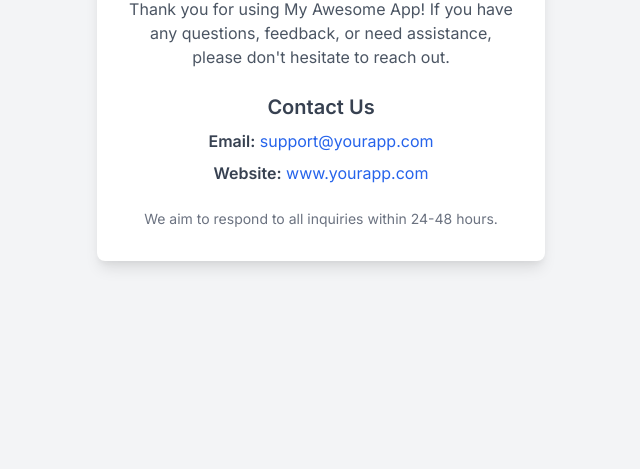
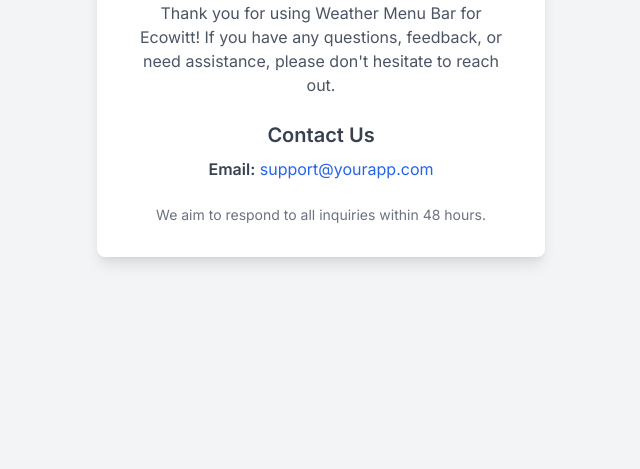
Before and after one commit to cnetterville/pws-mac-menubar, a plain HTML site: page index.html in a window 1280 px wide. Shown: the part 331-800 px from the top of the page, without its empty margins (319-959 px from the left). Drawn offline with nearby package versions, Linux system fonts and the light colour scheme.

Commit message:
Update index.html

```diff
--- a/index.html
+++ b/index.html
@@ -16,16 +16,13 @@
     <div class="bg-white p-8 rounded-lg shadow-lg max-w-md w-full text-center">
         <h1 class="text-3xl font-bold text-gray-800 mb-4">Support for My Awesome App</h1>
         <p class="text-gray-600 mb-6">
-            Thank you for using My Awesome App! If you have any questions, feedback, or need assistance, please don't hesitate to reach out.
+            Thank you for using Weather Menu Bar for Ecowitt! If you have any questions, feedback, or need assistance, please don't hesitate to reach out.
         </p>
 
         <div class="mb-6">
             <h2 class="text-xl font-semibold text-gray-700 mb-2">Contact Us</h2>
             <p class="text-gray-700">
-                <strong>Email:</strong> <a href="mailto:support@yourapp.com" class="text-blue-600 hover:underline">support@yourapp.com</a>
-            </p>
-            <p class="text-gray-700 mt-2">
-                <strong>Website:</strong> <a href="https://www.yourapp.com" class="text-blue-600 hover:underline" target="_blank" rel="noopener noreferrer">www.yourapp.com</a>
+                <strong>Email:</strong> <a href="mailto:support@netterville.cc" class="text-blue-600 hover:underline">support@yourapp.com</a>
             </p>
             <!-- You can add more contact methods here, e.g., a link to a contact form -->
             <!-- <p class="text-gray-700 mt-2">
@@ -34,7 +31,7 @@
         </div>
 
         <p class="text-gray-500 text-sm">
-            We aim to respond to all inquiries within 24-48 hours.
+            We aim to respond to all inquiries within 48 hours.
         </p>
     </div>
 </body>
```
